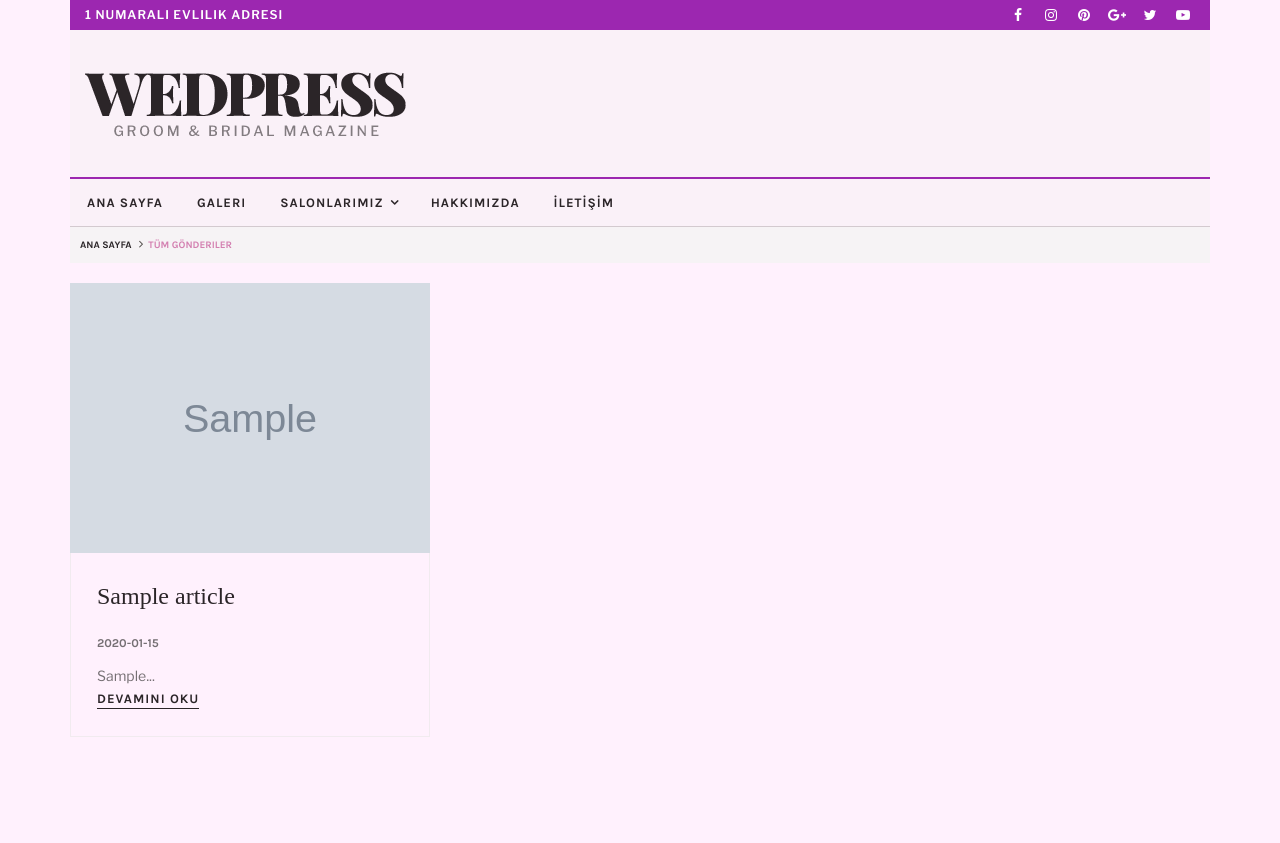
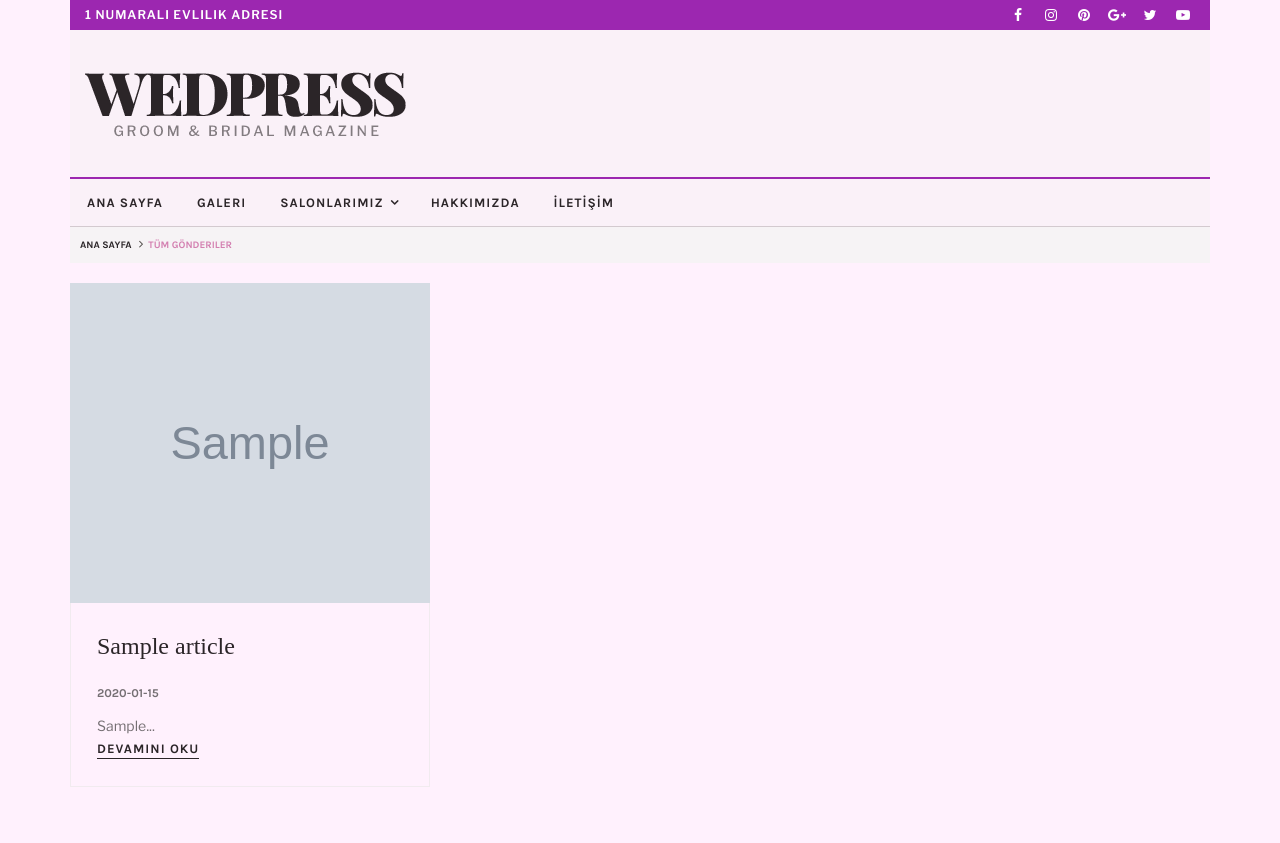
Before and after one commit to fatihy101/php-website, a PHP site: page /tum-gonderiler.php in a window 1280 px wide. Shown: the top 843 px of the page. Run offline with PHP 8.4, Linux system fonts and the light colour scheme; tables that the repository leaves empty hold one stand-in row (values such as "Sample post"); grey boxes marked "Sample" are stand-in pictures; data that the repository does not hold is empty; some libraries are stand-ins or nearby versions.

Commit message:
Tüm gönderilerin fotoğrafları sabitlendi.  basit düzeltmeler.

```diff
--- a/admin/newPostDB.php
+++ b/admin/newPostDB.php
@@ -25,7 +25,7 @@ if(isset($_POST['publish'])){
     $SQL = sprintf($unformatted ,$_POST["post-title"], $image, $_POST["paragraph"]);
 
     if ($conn->query($SQL) === TRUE) {
-        echo "done ".$_POST["post-title"].$_POST["testVal"];
+        echo "done";
 
       } else {
         echo "Error: " . $SQL . "<br>" . $conn->error;
--- a/regular-template/tum-gonderiler.php
+++ b/regular-template/tum-gonderiler.php
@@ -38,7 +38,7 @@ $articles = $conn->query($SQL);
                         <div class='post-vertical-block'>
                         <!-- post vertical block -->
                         <div class='featured-img'>
-                            <a href='gonderi.php?article_no=".$article["article_no"]."' class='imagehover'><img src='".$article["photo"]."' alt=''></a>
+                            <a href='gonderi.php?article_no=".$article["article_no"]."' class='imagehover'><img class='postPhoto' src='".$article["photo"]."' alt=''></a>
                         </div>
                         <div class='post-vertical-content'>
                             <h2><a href='gonderi.php?article_no=".$article["article_no"]."' class='post-title'>".$article["title"]."</a></h2>
@@ -57,6 +57,12 @@ $articles = $conn->query($SQL);
     </div>
     <?php require 'footer-default.html';?>
 
+<style>
+    .postPhoto{
+        width: 250px;
+        height: 320px;
+    }
+</style>
 
 </body>
 
```
